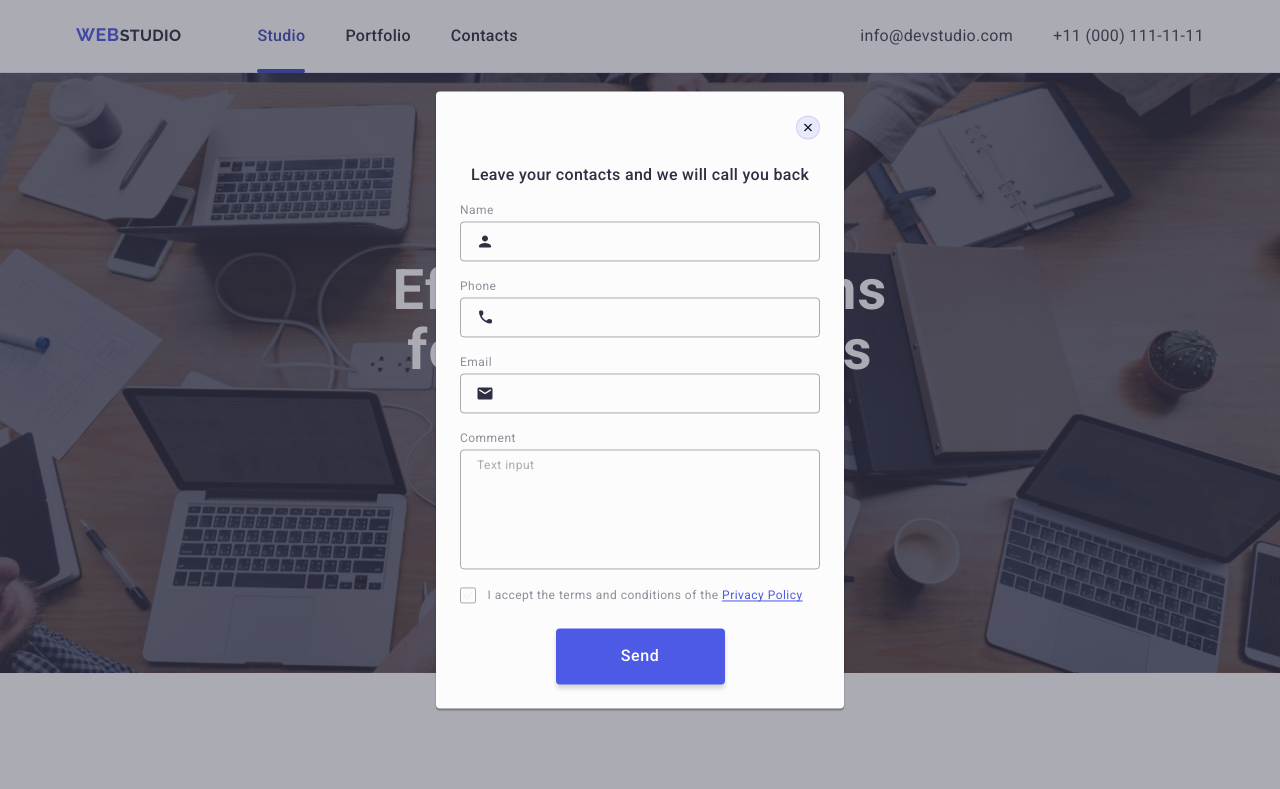
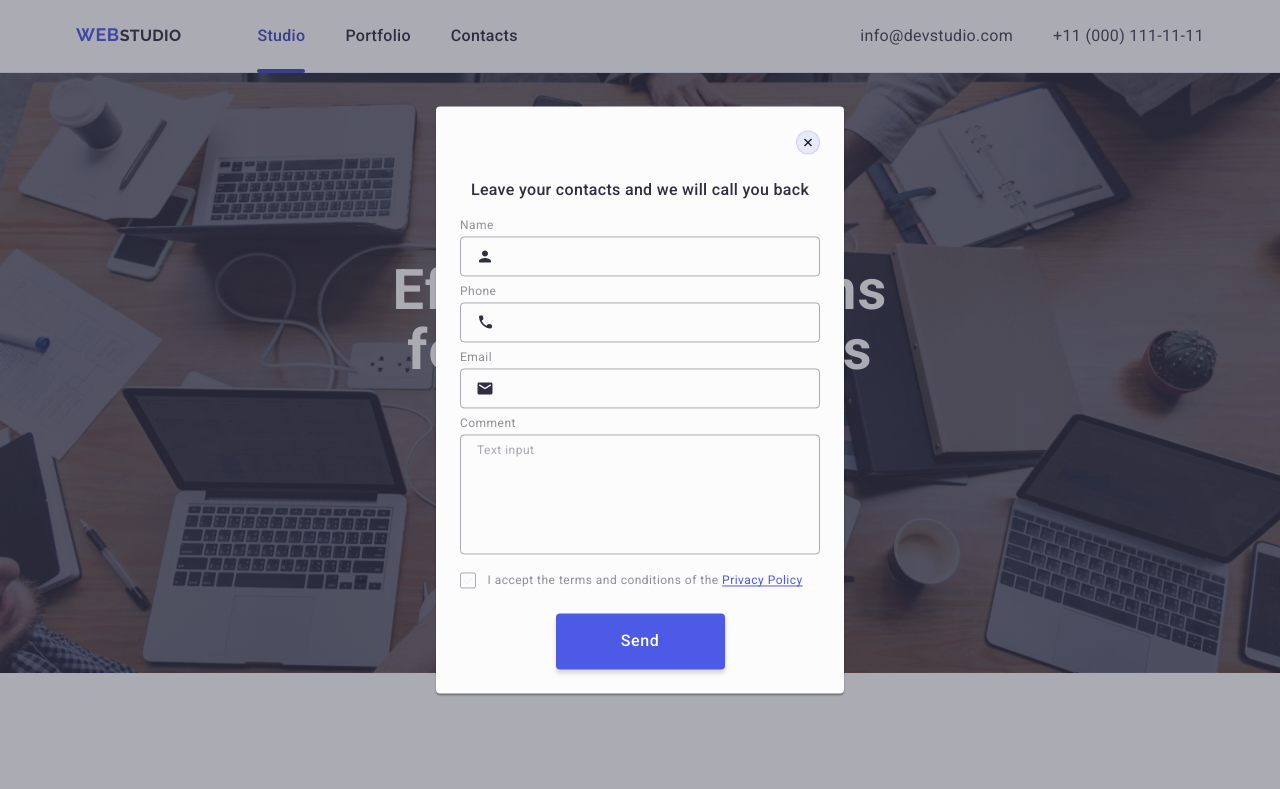
Before and after one commit to LiudmylaShevelova/goit-markup-hw-05, a plain HTML site: page index.html in a window 1280 px wide. Shown: the top 789 px of the page. Drawn offline with nearby package versions, Linux system fonts and the light colour scheme.

Commit message:
Update styles.css

```diff
--- a/css/styles.css
+++ b/css/styles.css
@@ -639,7 +639,7 @@ box-shadow: 0px 2px 1px rgba(46, 47, 66, 0.08), 0px 1px 1px rgba(46, 47, 66, 0.1
     margin-bottom: 4px;
 }
 .form-item {
-    margin-bottom: 18px;
+    margin-bottom: 8px;
 }
 .div-input-icon {
     position: relative;
@@ -676,15 +676,6 @@ box-shadow: 0px 2px 1px rgba(46, 47, 66, 0.08), 0px 1px 1px rgba(46, 47, 66, 0.1
 .div-form-comment {
     margin-bottom: 16px;
 }
-
-/* .user-commet-label {
-    font-weight: 400;
-    font-size: 12px;
-    line-height: 1.17;
-    letter-spacing: 0.04em;
-    color: #8e8f99;
-    margin-bottom: 4px;
-} */
 
 .form-textarea {
     display: block;
```
